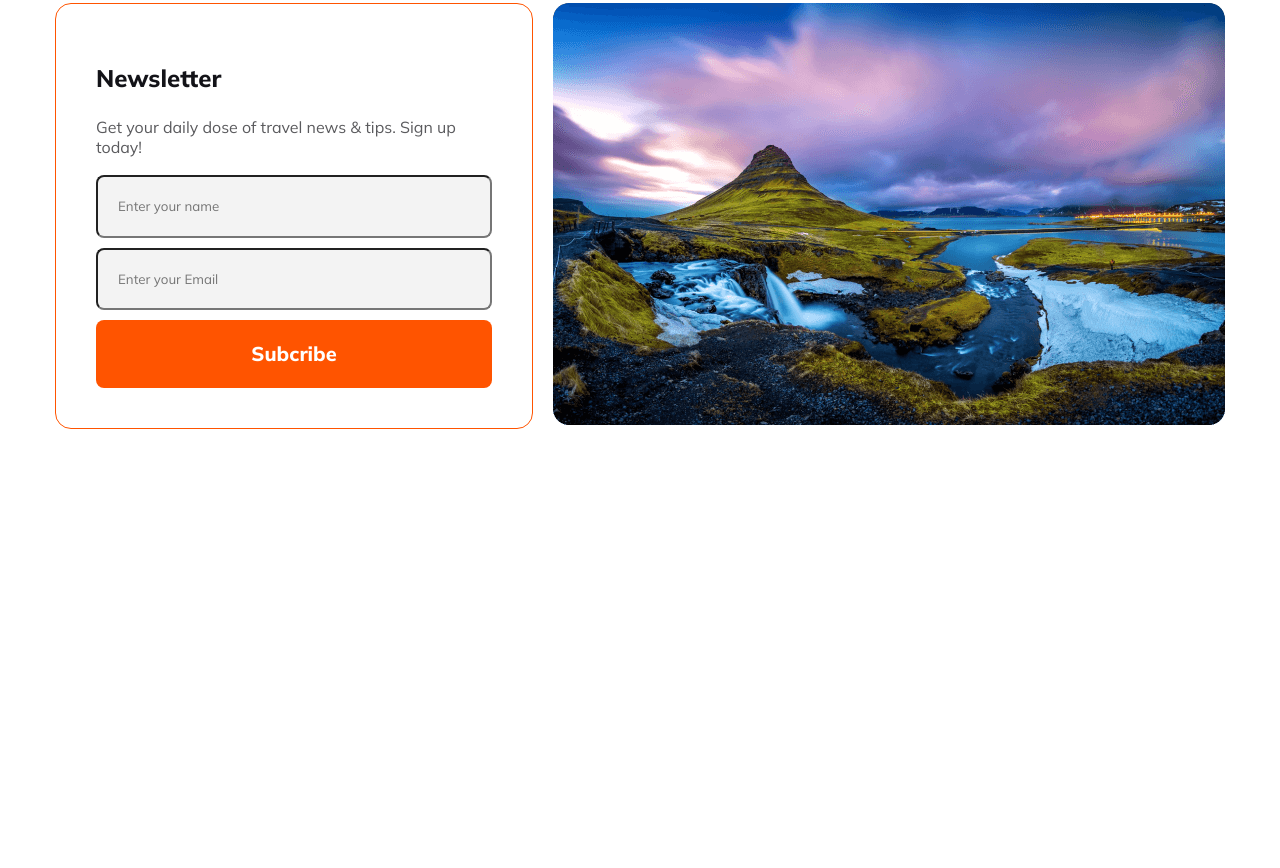
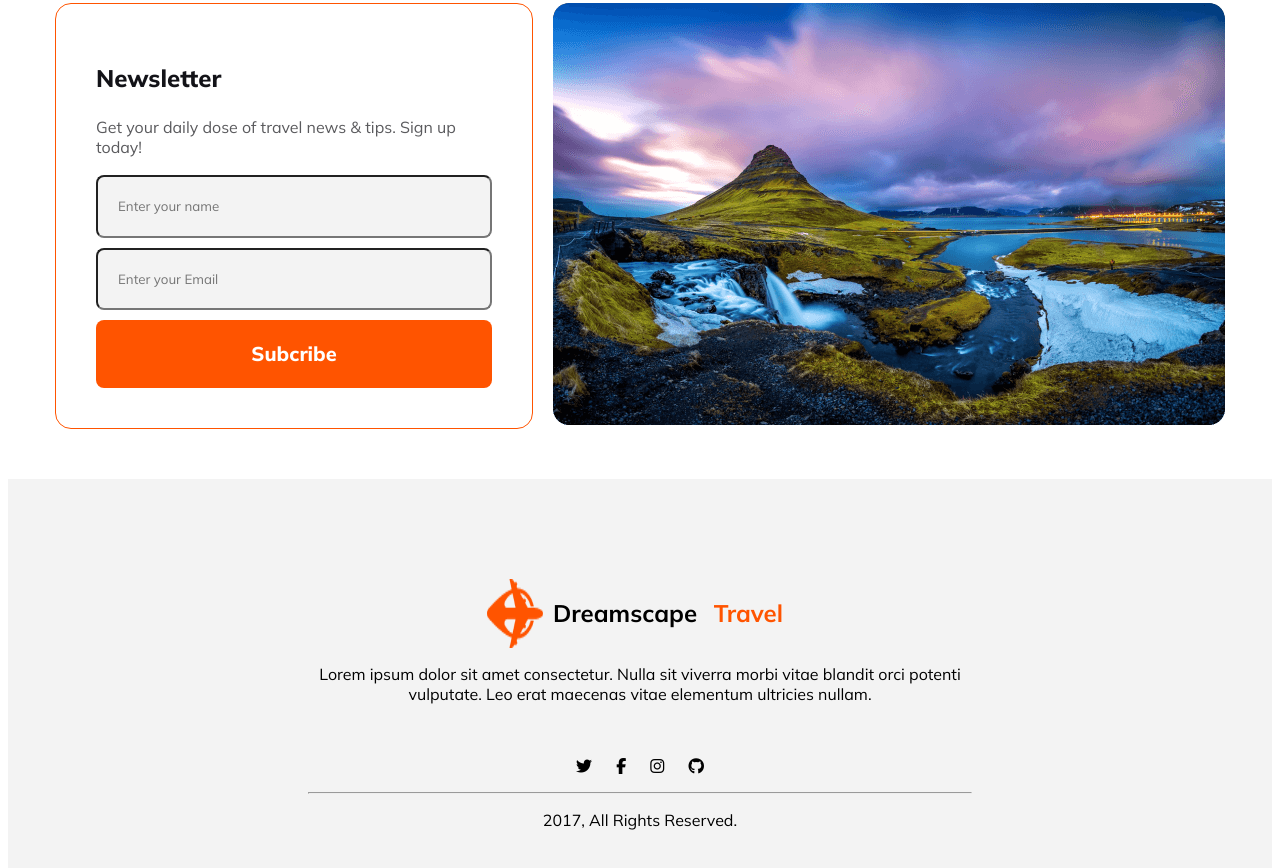
Before and after one commit to dewanNz/dreamscape-travel, a plain HTML site: page index.html in a window 1280 px wide. Shown: the part 5573-6441 px from the top of the page. Before the commit the page ends 6010 px from the top, so only its background shows below. Drawn offline with Linux system fonts and the light colour scheme; files whose address does not match are found by name.

Commit message:
Footer section added

```diff
--- a/index.html
+++ b/index.html
@@ -272,8 +272,25 @@
         </div>
       </section>
        <!-- perfect-palce section ends here -->
+
       <section></section>
+
     </main>
-    <footer></footer>
+    <footer class="footer">
+      <div class="footer-heading"><img src="images/logo.png" alt="">
+      <h2>Dreamscape <span class="primary-color"> Travel</span></h2>
+    </div>
+    <p>Lorem ipsum dolor sit amet consectetur. Nulla sit viverra morbi vitae blandit orci potenti vulputate. Leo erat maecenas vitae elementum ultricies nullam. </p>
+    <br>
+    <p>
+      <span><i class="fa-brands fa-twitter"></i></span>
+      <span><i class="fa-brands fa-facebook-f"></i> </span>
+      <span><i class="fa-brands fa-instagram"></i></span>
+      <span><i class="fa-brands fa-github"></i></span>
+
+    </p>
+    <hr>
+    <p>2017, All Rights Reserved.</p>
+    </footer>
   </body>
 </html>
--- a/style/style.css
+++ b/style/style.css
@@ -281,6 +281,22 @@ ul li {
   margin-bottom: 10px;
 }
 
+/* footer style */
+.footer {
+  margin-top: 50px;
+  background: rgba(19, 19, 24, 0.05);
+  text-align: center;
+  padding: 100px 300px;
+}
+.footer-heading {
+  display: flex;
+  justify-content: center;
+  gap: 10px;
+}
+
+.footer span {
+  margin: 10px;
+}
 /* Resposive design for small device */
 @media screen and (max-width: 600px) {
   header,
@@ -318,4 +334,8 @@ ul li {
   .perfect-palce img {
     width: 100%;
   }
+
+  .footer {
+    padding: 50px 120px;
+  }
 }
```
